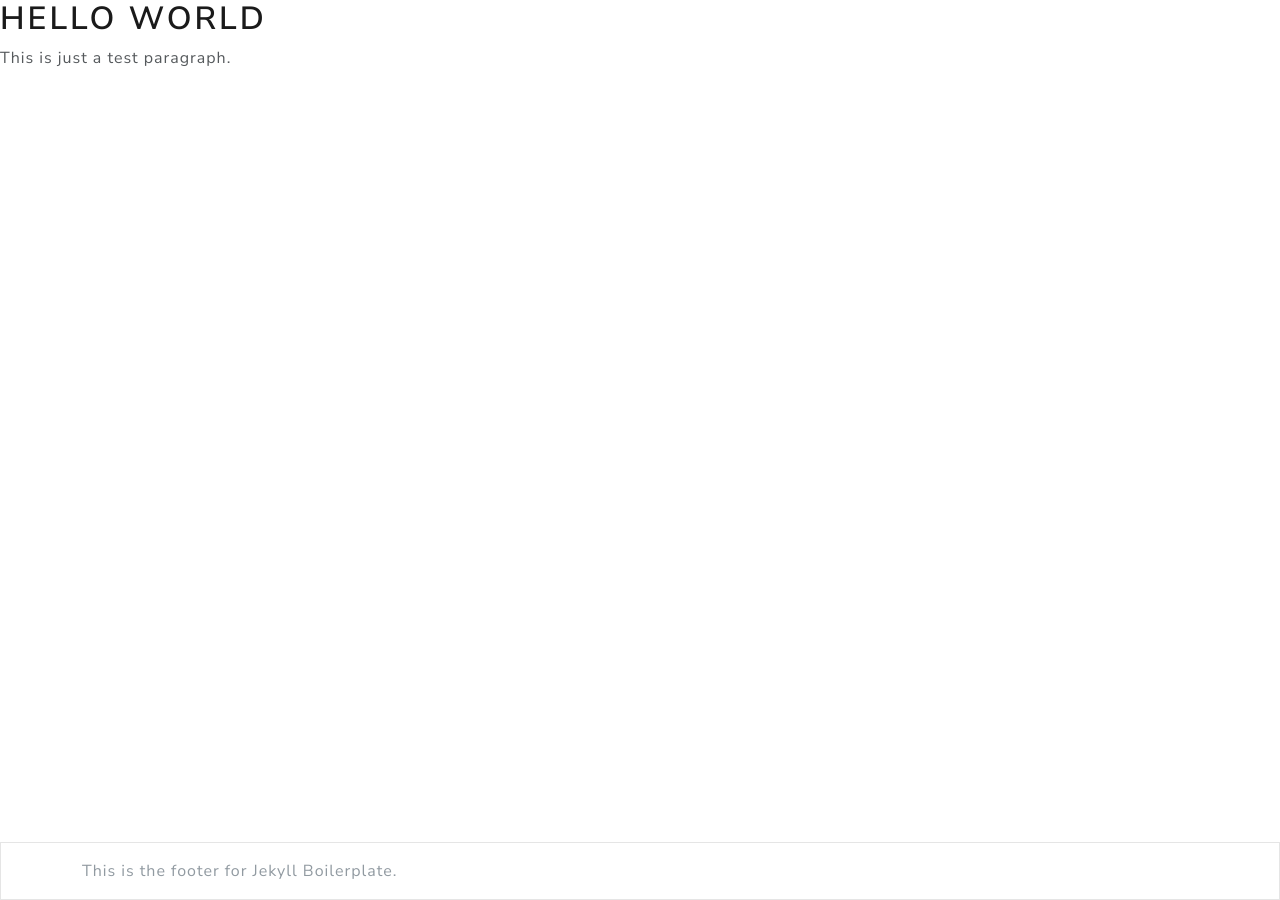
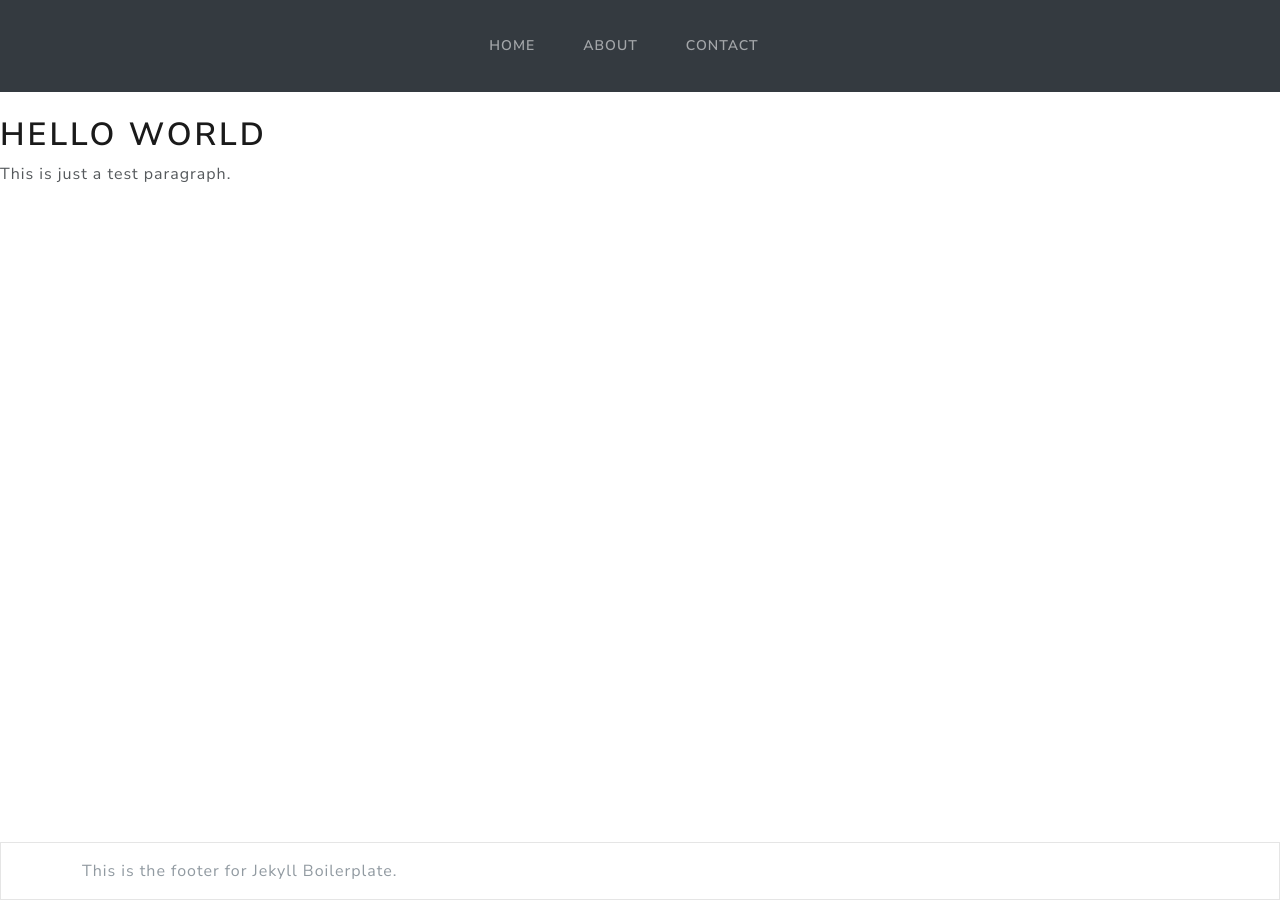
Before and after one commit to donniecode1983/jekyll-bolierplate, a Jekyll site: the page built from index.md, in a window 1280 px wide. Built offline with Jekyll 4.4.1, drawn with Linux system fonts in a browser that asks for light colours.

Commit message:
added script and header nav

```diff
--- a/_layouts/default.html
+++ b/_layouts/default.html
@@ -11,10 +11,12 @@
 </head>
 
 <body class="d-flex flex-column h-100">
-    <main class="flex-shrink-0">
+    {% include header-nav.html %}
+    <main class="flex-shrink-0 mt-4 mb-4">
         {{ content }}
     </main>
     {% include footer.html %}
+    <script src="assets/js/bootstrap.bundle.min.js"></script>
 </body>
 
 </html>
```
